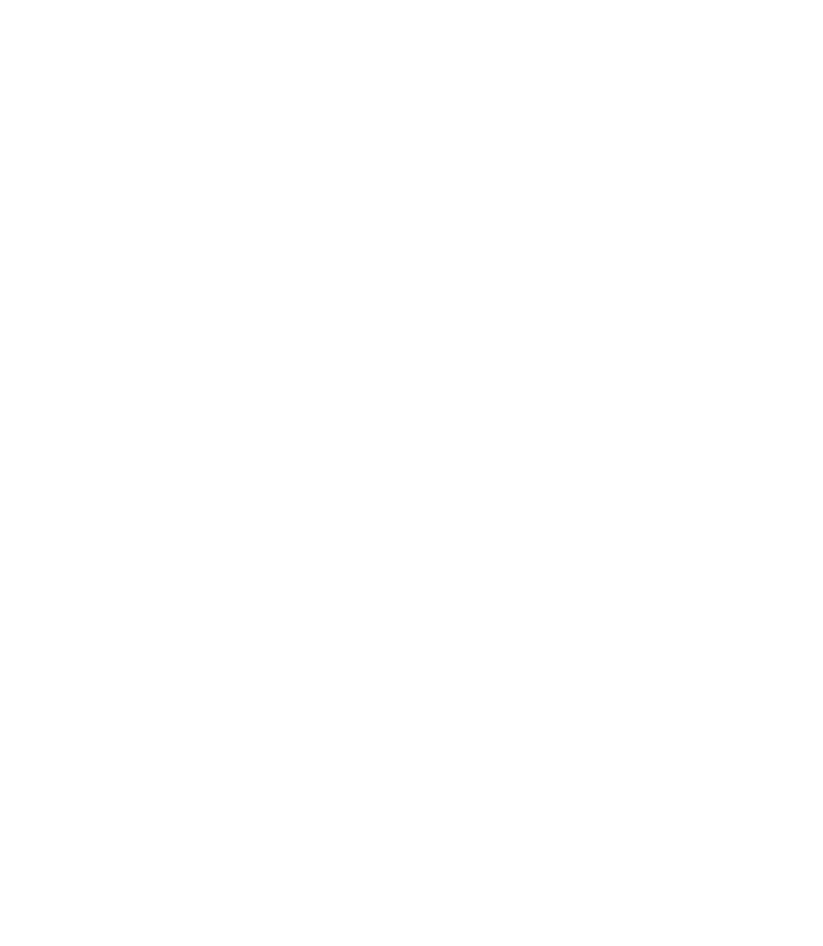
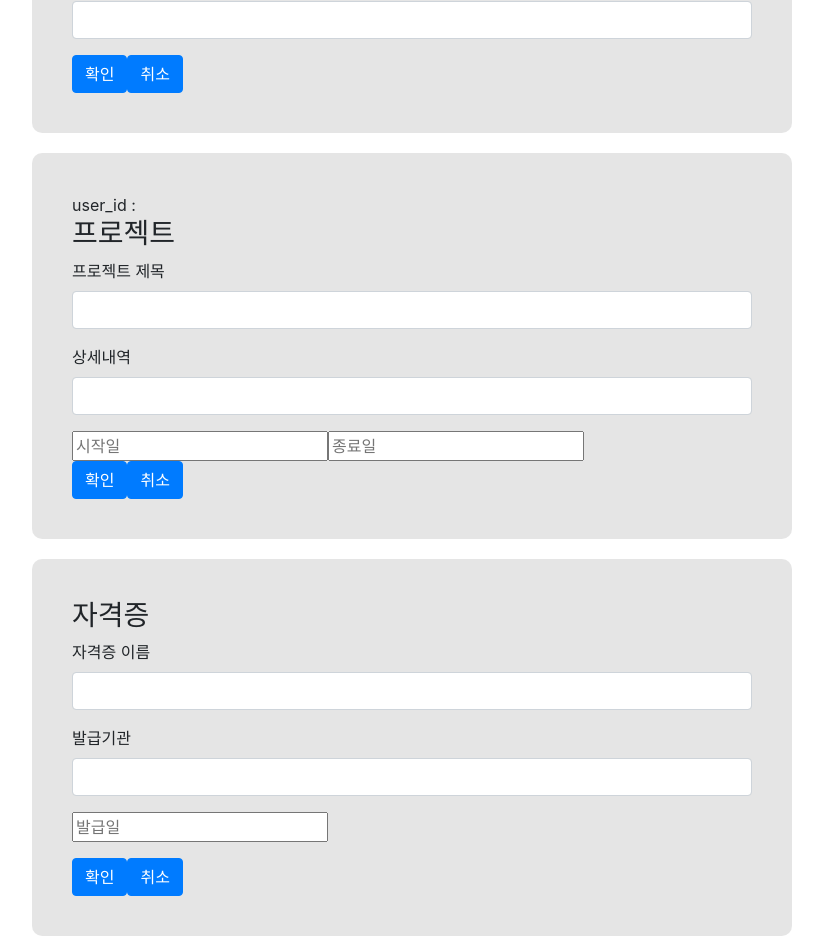
Before and after one commit to S2-D/portfolio-service, a React (Create React App) app in the folder web/: page / in a window 1280 px wide. Shown: the part 744-1690 px from the top of the page, without its empty margins (48-871 px from the left). Before the commit the page ends 800 px from the top, so only its background shows below. Built offline with nearby package versions, Linux system fonts and the light colour scheme.

Commit message:
포트폴리오 컴포넌트 완성

```diff
--- a/web/package.json
+++ b/web/package.json
@@ -8,9 +8,11 @@
     "@testing-library/user-event": "^12.7.1",
     "axios": "^0.21.1",
     "bootstrap": "^4.6.0",
+    "date-fns": "^2.17.0",
     "formik": "^2.2.6",
     "react": "^17.0.1",
     "react-bootstrap": "^1.5.0",
+    "react-datepicker": "^3.6.0",
     "react-dom": "^17.0.1",
     "react-router-dom": "^5.2.0",
     "react-scripts": "4.0.2",
--- a/web/src/App.css
+++ b/web/src/App.css
@@ -27,7 +27,8 @@
   margin-top:40px;
 }
 
-.edu {
+.pf-div {
+  margin : 10px;
   padding: 40px ;
   background-color: rgba(0, 0, 0, 0.1);
   border-radius: 10px;
--- a/web/src/App.js
+++ b/web/src/App.js
@@ -1,8 +1,12 @@
 import 'bootstrap/dist/css/bootstrap.min.css';
 import './App.css';
-import Signup from './components/signup';
-import Login from './components/login';
-import Edu from './components/edu';
+import Signup from './components/auth/signup';
+import Login from './components/auth/login';
+import Edu from './components/portfolio/edu';
+import Awards from './components/portfolio/awards';
+import Project from './components/portfolio/project';
+import License from './components/portfolio/license';
+
 
 import {Link, Route, Switch} from 'react-router-dom'
 import React from 'react';
@@ -11,8 +15,6 @@
 
 
 function App() {
-
-
   return (
     <div>
       {/* Nav */}
@@ -33,11 +35,22 @@
         <Route exact path="/">
           <Container>
             <Row className="portfolio-row">
-              <Col md={4}></Col>
-              <Col md={8} className="edu"><Edu /></Col>
+              <Col md={8} className="pf-div">
+                <Edu />
+              </Col>
+              <Col md={8} className="pf-div">
+                <Awards />
+              </Col>
+              <Col md={8} className="pf-div">
+                <Project />
+              </Col>
+              <Col md={8} className="pf-div">
+                <License />
+              </Col>
             </Row>
           </Container>
         </Route>
+
         {/* 로그인 */}
         <Route path="/login">
           <Container>
--- a/web/src/components/awards.js
+++ b/web/src/components/portfolio/awards.js
@@ -23,21 +23,17 @@
   // let history = useHistory();
   const post = (data) => {
     axios.post(`http://localhost:5000/portfolio/awards`, data)
-        .then(response => {
-          console.log("response: ", response.data.result)
-          if(response.data.status ==="success") {
-            alert("성공")
-          } else {
-            alert("실패")
-            console.log(response)
-          }
-  })
-
-}
+      .then(response => {
+        console.log("response: ", response.data.result)
+      }).catch(() => {
+        console.log("fail")
+      })
+  }
   return (
     <Formik
       validationSchema={schema}
       onSubmit={values => {
+        values.user_id = window.user_id
         console.log(values);
         alert(JSON.stringify(values, null, 2));
         post(values);
@@ -54,22 +50,19 @@
         values,
       }) => (
         <Form noValidate onSubmit={handleSubmit}>
+          user_id :{window.user_id}
           <h3>수상이력</h3>
-          <Form.Row>
               {/* 수상내역 */}
             <Form.Group>
               <Form.Label>수상내역</Form.Label>
-
-              <Col>
                 <InputGroup hasValidation>
                     <Form.Control
                         type="text"
                         name="awards_nm"
                         value={values.awards_nm}
                         onChange={handleChange}
-                        />
+                    />
                 </InputGroup>
-              </Col>
               <ErrorMessage name="awards_nm" component="p" />
             </Form.Group>
 
@@ -84,8 +77,6 @@
                 />
               <ErrorMessage name="awards_desc" component="p" />
             </Form.Group>
-
-          </Form.Row>
           <Button inline type="submit">확인</Button>
           <Button inline >취소</Button>
         </Form>
--- a/web/src/components/edu.js
+++ b/web/src/components/portfolio/edu.js
@@ -2,12 +2,12 @@
 import { Row, Col, Form, Button, InputGroup } from 'react-bootstrap';
 import { Link, useHistory } from 'react-router-dom'
 
-import {Formik, ErrorMessage } from 'formik'
+import { Formik, ErrorMessage } from 'formik'
 import * as yup from 'yup'
 import axios from 'axios';
 
 const schema = yup.object().shape({
-    edu_sc_nm:yup
+  edu_sc_nm: yup
     .string()
     .required(),
   edu_major: yup
@@ -17,8 +17,8 @@
     .number()
     .integer(),
   // .required()
-    // user_id : yup
-    //   .string()
+  user_id : yup
+    .number()
   //   // .number()
   //   // .integer()
 });
@@ -29,8 +29,8 @@
     axios.post(`http://localhost:5000/portfolio/edu`, data)
       .then(response => {
         console.log("response: ", response.data.result)
-          }).catch(()=>{
-            console.log("실패했어요.")
+      }).catch(() => {
+        console.log("fail")
       })
   }
   return (
@@ -45,7 +45,7 @@
       initialValues={{
         edu_sc_nm: '',
         edu_major: '',
-        edu_gd_ck: '',
+        edu_gd_ck: 1,
         user_id: ''
       }}
     >
@@ -57,12 +57,9 @@
         <Form noValidate onSubmit={handleSubmit}>
           user_id :{window.user_id}
           <h3>학력</h3>
-          <Form.Row>
             {/* 학교이름*/}
             <Form.Group>
               <Form.Label >학교이름</Form.Label>
-
-              <Col>
                 <InputGroup hasValidation>
                   <Form.Control
                     type="text"
@@ -71,10 +68,8 @@
                     onChange={handleChange}
                   />
                 </InputGroup>
-              </Col>
               <ErrorMessage name="edu_sc_nm" component="p" />
             </Form.Group>
-
             {/* 전공  */}
             <Form.Group>
               <Form.Label>전공</Form.Label>
@@ -89,8 +84,7 @@
 
             {/* 상태 */}
             <fieldset>
-                <Form.Group  as={Row}>
-                <Col sm={10}>
+              <Form.Group as={Row}>
                   <Form.Check
                     type="radio"
                     inline
@@ -119,11 +113,9 @@
                     value="4"
                     name="formHorizontalRadios"
                   />
-                </Col>
                 <ErrorMessage name="edu_gd_ck" component="p" />
               </Form.Group>
             </fieldset>
-          </Form.Row>
           <Button inline type="submit">확인</Button>
           <Button inline >취소</Button>
         </Form>
--- /dev/null
+++ b/web/src/components/portfolio/license.js
@@ -0,0 +1,120 @@
+import React, { useRef, useState } from 'react';
+import { Row, Col, Form, Button, InputGroup } from 'react-bootstrap';
+import { Link, useHistory } from 'react-router-dom';
+import axios from 'axios';
+
+//Form
+import { Formik, ErrorMessage } from 'formik'
+import * as yup from 'yup'
+
+// DatePicker
+import DatePicker from "react-datepicker";
+import { ko } from "date-fns/esm/locale";
+import "react-datepicker/dist/react-datepicker.css";
+
+
+const schema = yup.object().shape({
+  license_nm: yup
+    .string()
+    .required(),
+  license_get_date: yup
+    .date()
+    .required(),
+  license_issuing_org: yup
+    .string()
+    .required(),
+  user_id: yup
+    .string()
+  // .number()
+  // .integer()
+});
+
+function License() {
+  // let history = useHistory();
+  const post = (data) => {
+    axios.post(`http://localhost:5000/portfolio/license`, data)
+      .then(response => {
+        console.log("response: ", response.data.result)
+      }).catch(() => {
+        console.log("fail")
+      })
+  }
+
+  const [getDate, setGetDate] = useState();
+
+
+  return (
+    <Formik
+      validationSchema={schema}
+      onSubmit={values => {
+        values.user_id = window.user_id
+        console.log(values);
+        alert(JSON.stringify(values, null, 2));
+        post(values);
+      }}
+      initialValues={{
+        license_nm: '',
+        license_get_date: '',
+        license_issuing_org: '',
+        user_id: ''
+      }}
+    >
+      {({
+        handleSubmit,
+        handleChange,
+        values,
+      }) => (
+        <Form noValidate onSubmit={handleSubmit}>
+          <h3>자격증</h3>
+          {/* 제목 */}
+          <Form.Group>
+            <Form.Label>자격증 이름</Form.Label>
+            <InputGroup hasValidation>
+              <Form.Control
+                type="text"
+                name="license_nm"
+                value={values.license_nm}
+                onChange={handleChange}
+              />
+            </InputGroup>
+            <ErrorMessage name="license_nm" component="p" />
+          </Form.Group>
+
+          {/* 발급기관  */}
+          <Form.Group>
+            <Form.Label>발급기관</Form.Label>
+            <Form.Control
+              type="text"
+              name="license_issuing_org"
+              value={values.license_issuing_org}
+              onChange={handleChange}
+            />
+            <ErrorMessage name="license_issuing_org" component="p" />
+          </Form.Group>
+
+          <Form.Group>
+            <DatePicker
+              locale={ko}
+              name="license_get_date"
+              dateFormat="yyyy-MM-dd"
+              className="input-datepicker"
+              closeOnScroll={true}
+              placeholderText="발급일"
+              selected={getDate}
+              onChange={(date) => setGetDate(date)}
+            />
+            <ErrorMessage name="license_get_date" component="p" />
+          </Form.Group>
+
+
+          <div>
+            <Button inline type="submit">확인</Button>
+            <Button inline >취소</Button>
+          </div>
+        </Form>
+      )}
+    </Formik>
+  );
+}
+
+export default License;
--- /dev/null
+++ b/web/src/components/portfolio/project.js
@@ -0,0 +1,131 @@
+import React, { useRef, useState } from 'react';
+import { Row, Col, Form, Button, InputGroup } from 'react-bootstrap';
+import { Link, useHistory } from 'react-router-dom';
+import axios from 'axios';
+
+//Form
+import { Formik, ErrorMessage } from 'formik'
+import * as yup from 'yup'
+
+// DatePicker
+import DatePicker from "react-datepicker";
+import { ko } from "date-fns/esm/locale";
+import "react-datepicker/dist/react-datepicker.css";
+
+
+const schema = yup.object().shape({
+  project_nm: yup
+    .string()
+    .required(),
+  project_desc: yup
+    .string()
+    .required(),
+  project_st: yup
+    .string()
+    .required(),
+  project_et: yup
+    .string()
+    .required(),
+  user_id: yup
+    .string()
+  // .number()
+  // .integer()
+});
+
+
+function Project() {
+  // let history = useHistory();
+  const post = (data) => {
+    axios.post(`http://localhost:5000/portfolio/project`, data)
+      .then(response => {
+        console.log("response: ", response.data.result)
+      }).catch(() => {
+        console.log("fail")
+      })
+  }
+
+  const [startDate, setStartDate] = useState();
+  const [endDate, setEndDate] = useState();
+
+
+  return (
+    <Formik
+      validationSchema={schema}
+      onSubmit={values => {
+        values.user_id = window.user_id
+        console.log(values);
+        alert(JSON.stringify(values, null, 2));
+        post(values);
+      }}
+      initialValues={{
+        project_nm: '',
+        project_desc: '',
+        project_st: '',
+        project_et: '',
+        user_id: ''
+      }}
+    >
+      {({
+        handleSubmit,
+        handleChange,
+        values,
+      }) => (
+        <Form noValidate onSubmit={handleSubmit}>
+          user_id :{window.user_id}
+
+          <h3>프로젝트</h3>
+          {/* 제목 */}
+          <Form.Group>
+            <Form.Label>프로젝트 제목</Form.Label>
+            <InputGroup hasValidation>
+              <Form.Control
+                type="text"
+                name="project_nm"
+                value={values.project_nm}
+                onChange={handleChange}
+              />
+            </InputGroup>
+            <ErrorMessage name="project_nm" component="p" />
+          </Form.Group>
+
+          {/* 상세내역  */}
+          <Form.Group>
+            <Form.Label>상세내역</Form.Label>
+            <Form.Control
+              type="text"
+              name="project_desc"
+              value={values.project_desc}
+              onChange={handleChange}
+            />
+            <ErrorMessage name="project_desc" component="p" />
+          </Form.Group>
+
+          <DatePicker
+            locale={ko}	// 언어설정 기본값은 영어
+            dateFormat="yyyy-MM-dd"	// 날짜 형식 설정
+            className="input-datepicker"	// 클래스 명 지정 css주기 위해
+            closeOnScroll={true}	// 스크롤을 움직였을 때 자동으로 닫히도록 설정 기본값 false
+            placeholderText="시작일"	// placeholder
+            selected={startDate}	// value
+            onChange={(date) => setStartDate(date)}	// 날짜를 선택하였을 때 실행될 함수
+          />
+          <DatePicker
+            locale={ko}
+            dateFormat="yyyy-MM-dd"
+            className="input-datepicker"
+            closeOnScroll={true}
+            placeholderText="종료일"
+            selected={endDate}
+            onChange={(date) => setEndDate(date)}
+          />
+          <div>
+            <Button inline type="submit">확인</Button>
+            <Button inline >취소</Button>
+          </div>
+        </Form>
+      )}
+    </Formik>
+  );
+}
+
+export default Project;
```
Also changed, not shown: web/src/components/auth/login.js (renamed from web/src/components/login.js), web/src/components/auth/signup.js (renamed from web/src/components/signup.js), 1 other file (tests, documents, lock files or other folders). Lines whose indentation alone changed are shown as unchanged.
